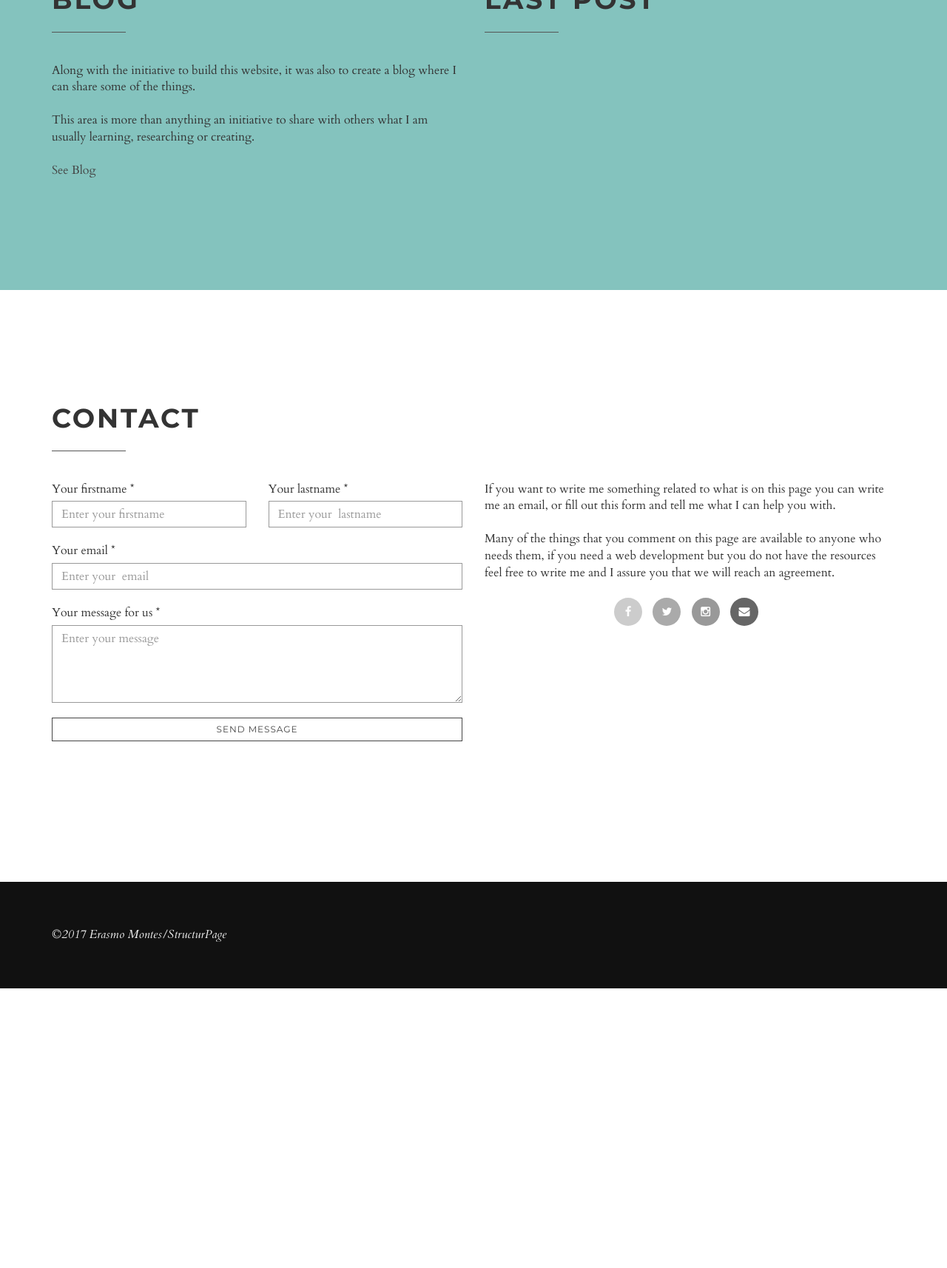
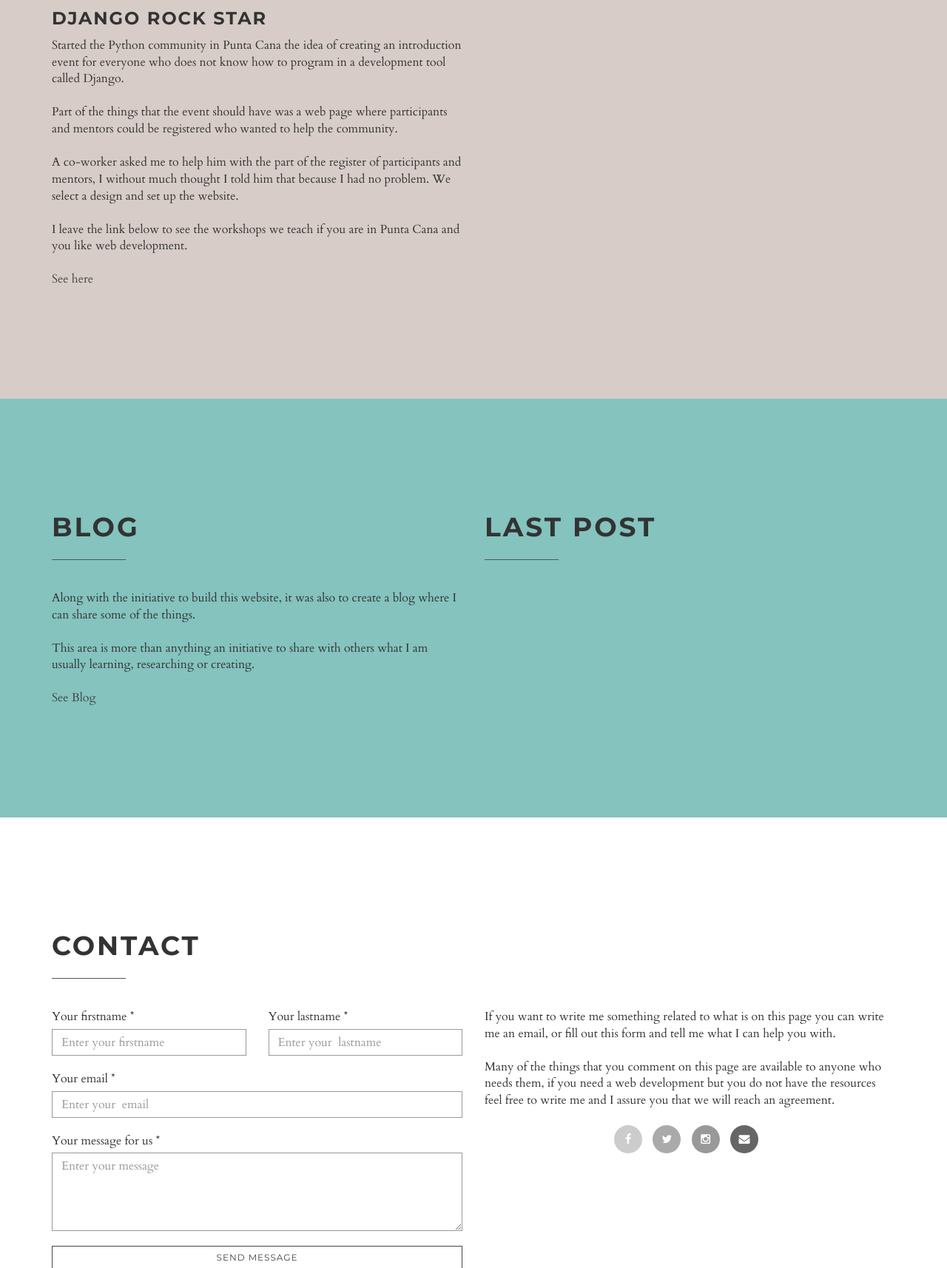
Before and after one commit to erasmo07/personal-page, a Django app: page / in a window 1280 px wide. Shown: the part 4571-6285 px from the top of the page at 74% size. Before the commit the page ends 5907 px from the top, so only its background shows below. Run offline with Django 3.2, Linux system fonts and the light colour scheme; some libraries are stand-ins or nearby versions.

Commit message:
Add new project call "Django Rock Star"
Add on portfolio new colaboration on this project and add link to web
site to all project in the portfolio

```diff
--- a/web/templates/layout/portfolio.html
+++ b/web/templates/layout/portfolio.html
@@ -12,6 +12,7 @@
                         <p>One of the projects that helped me improve in the design of web systems, was the creation of this web page.</p>
                         <p>I remember that when we designed it, we took as a guide the new google patros (material desing), this gave the bank a more updated and innovative view. In collaboration with the project manager we made that design approve.</p>
                         <p>It was a very busy time on launch day.</p>
+                        <div class="read-more"><a href="https://www.bellbank.com">See here</a></div>
                     </div>
                     <div class="col-sm-6">
                         <img src="{% static 'img/bellclick_page.png' %}" alt="" class='img-responsive'>
@@ -19,6 +20,16 @@
                         <p>Once the need arose to create a website to launch a product, it needed to be something simple and with the style of the product, I was told the idea (I knew other products that were about to come out) and it occurred to me the idea of creating a generator of product templates.</p>
                         <p>My supervisor agreed with the idea, delayed the launch of the product a few days to create a prototype and with this draw a template.</p>
                         <p>Then came the time to draw several products almost in parallel and it was super simple to create a template for each product.</p>
+                        <div class="read-more"><a href="https://www.bellbank.com/application/bellclick">See here</a></div>
+                    </div>
+                    <div class="col-sm-6">
+                        <img src="{% static 'img/djangorockstar.png' %}" alt="" class='img-responsive'>
+                        <h4>Django Rock Star</h4>
+                        <p>Started the Python community in Punta Cana the idea of creating an introduction event for everyone who does not know how to program in a development tool called Django.</p>
+                        <p>Part of the things that the event should have was a web page where participants and mentors could be registered who wanted to help the community.</p>
+                        <p>A co-worker asked me to help him with the part of the register of participants and mentors, I without much thought I told him that because I had no problem. We select a design and set up the website.</p>
+                        <p>I leave the link below to see the workshops we teach if you are in Punta Cana and you like web development.</p>
+                        <div class="read-more"><a href="https://www.djangorockstar.com.do">See here</a></div>
                     </div>
                 </div>
             </div>
```
